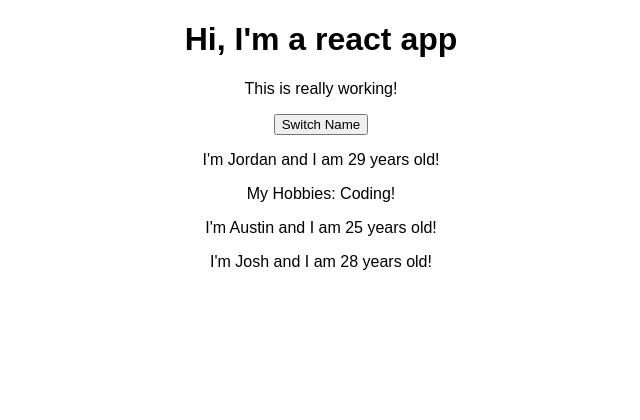
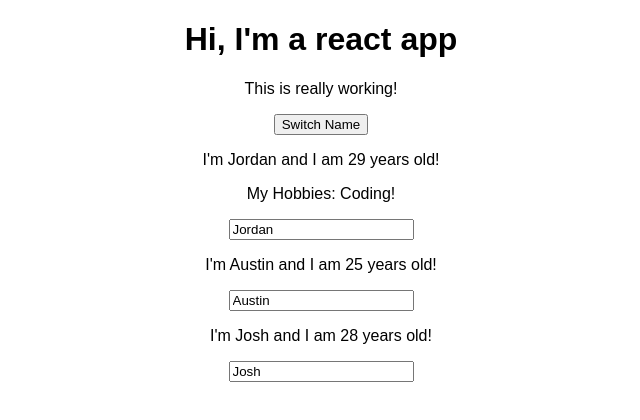
Before and after one commit to jiv-era/react-complete-guide, a React (Create React App) app: page / in a window 1280 px wide. Shown: the top 420 px of the page, without its empty margins (319-959 px from the left). Built offline with nearby package versions, Linux system fonts and the light colour scheme.

Commit message:
adding some stylesheets

```diff
--- a/src/App.js
+++ b/src/App.js
@@ -24,6 +24,16 @@ class App extends Component {
     })
   }
 
+  nameChangedHandler = (event) => {
+    this.setState({
+      persons: [
+        { name: event.target.value, age: 29 },
+        { name: 'Austin', age: 25 },
+        { name: 'Rat', age: 28 }
+      ]
+    })
+  }
+
   render() {
     return (
       <div className="App">
@@ -33,7 +43,7 @@ class App extends Component {
         <Person
           name={this.state.persons[0].name}
           age={this.state.persons[0].age}
-          click={this.switchNameHandler.bind(this, 'Jay')}> My Hobbies: Coding!</Person>
+          changed={this.nameChangedHandler}> My Hobbies: Coding!</Person>
         <Person
           name={this.state.persons[1].name}
           age={this.state.persons[1].age} />
--- /dev/null
+++ b/src/Person/Person.css
@@ -0,0 +1,8 @@
+.Person {
+    width: 60%;
+    margin: auto;
+    border: 1px solid #eee;
+    box-shadow: 0 2px 3px #ccc;
+    padding: 16px;
+    text-align: center;
+}
--- a/src/Person/Person.js
+++ b/src/Person/Person.js
@@ -1,10 +1,13 @@
 import React from 'react';
+
+import './Person.css';
 
 const person = ( props ) => {
     return (
         <div>
             <p onClick={props.click}>I'm {props.name} and I am {props.age} years old!</p>
             <p>{props.children}</p>
+            <input type="text" onChange={props.changed} value={props.name}/>
         </div>
     )
 }
```
